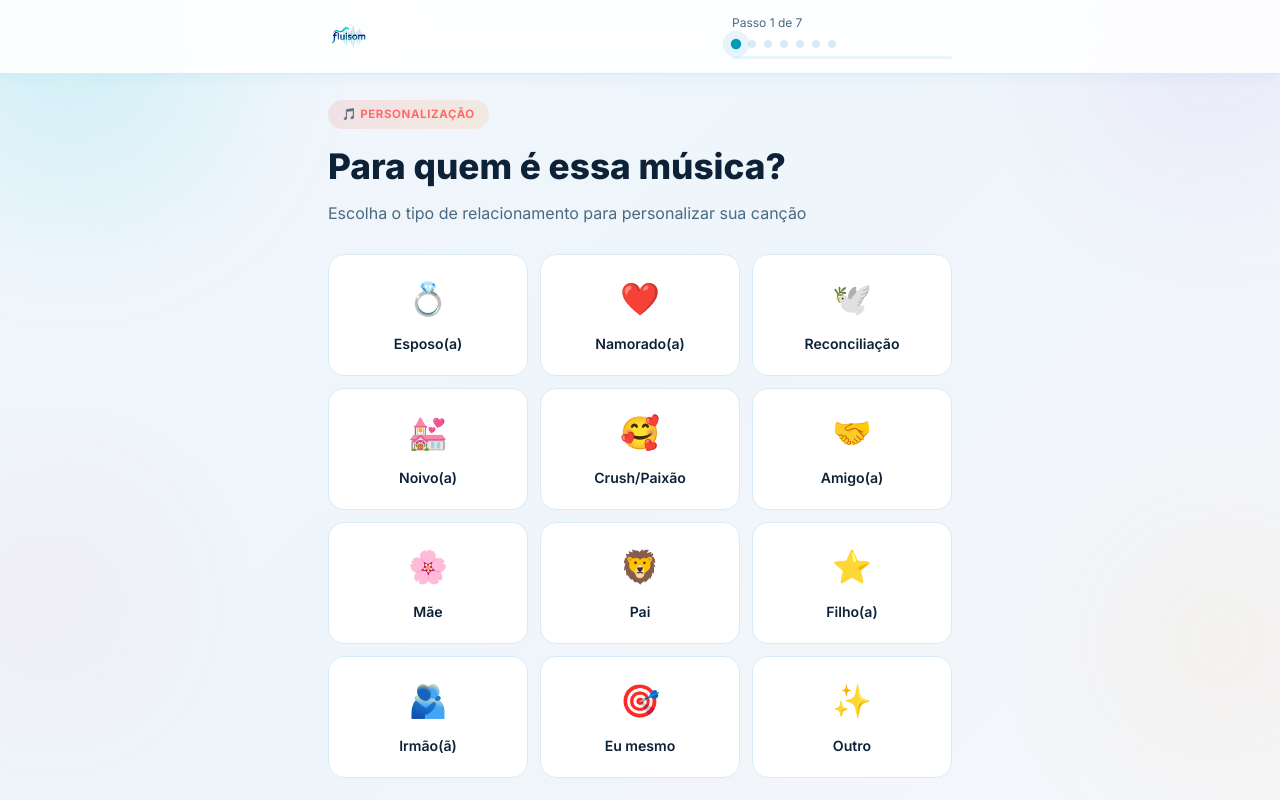
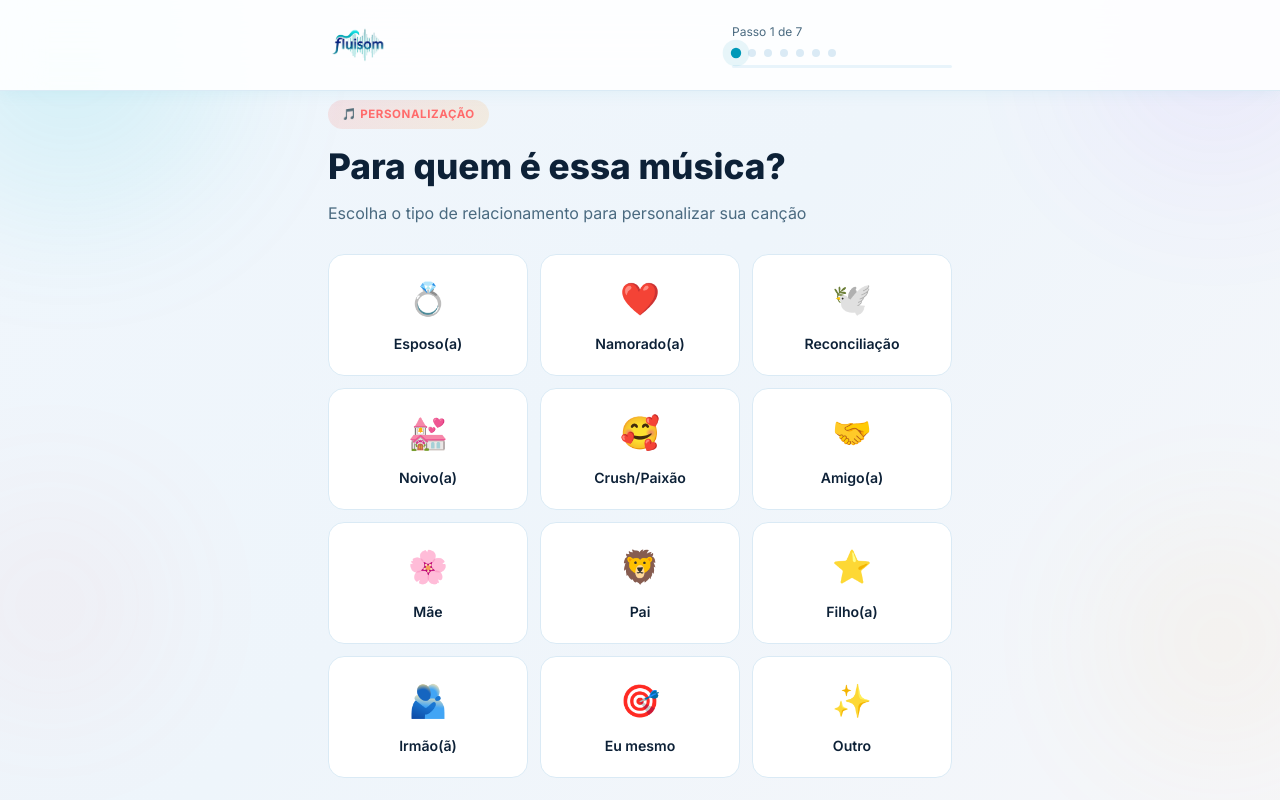
Before and after one commit to alisonoliveiraof/fluisom, a Vue app in the folder frontend/: page /passo/1 in a window 1280 px wide. Shown: the top 800 px of the page. Built offline with nearby package versions, Linux system fonts and the light colour scheme.

Commit message:
Ajustes Logo 02.06.26 20-17

```diff
--- a/frontend/src/assets/quiz.css
+++ b/frontend/src/assets/quiz.css
@@ -97,13 +97,13 @@
   align-items: center;
 }
 .logo-img {
-  height: 42px;
+  height: 62px;
   width: auto;
   display: block;
   object-fit: contain;
 }
 .logo-sm .logo-img {
-  height: 34px;
+  height: 48px;
 }
 
 .progress-section { width: 100%; max-width: 280px; }
--- a/frontend/src/components/FluisomLogo.vue
+++ b/frontend/src/components/FluisomLogo.vue
@@ -12,8 +12,8 @@ defineProps({
       :src="LOGO_URL"
       alt="Fluisom"
       class="logo-img"
-      width="160"
-      height="42"
+      width="240"
+      height="62"
     />
   </div>
 </template>
```
